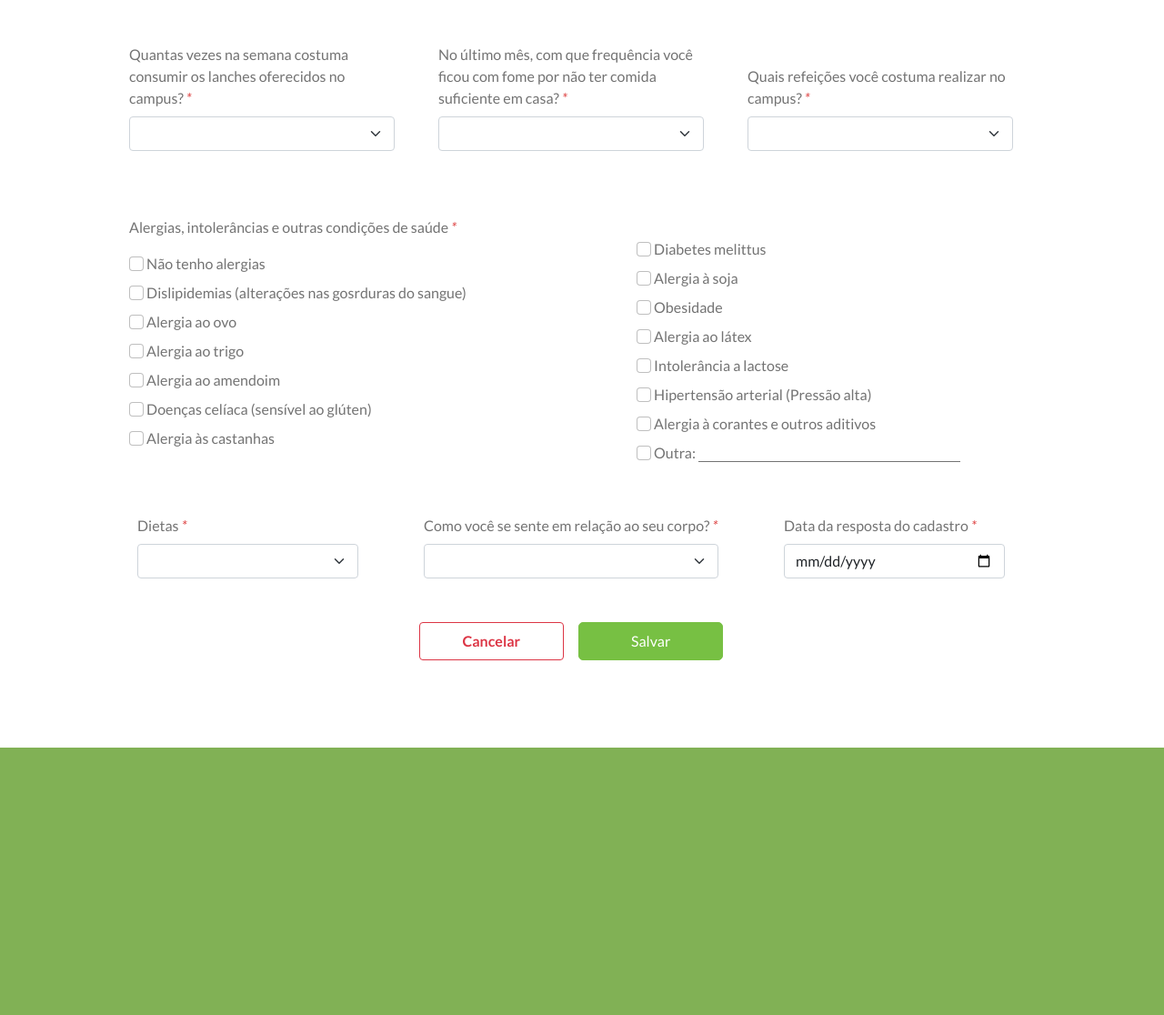
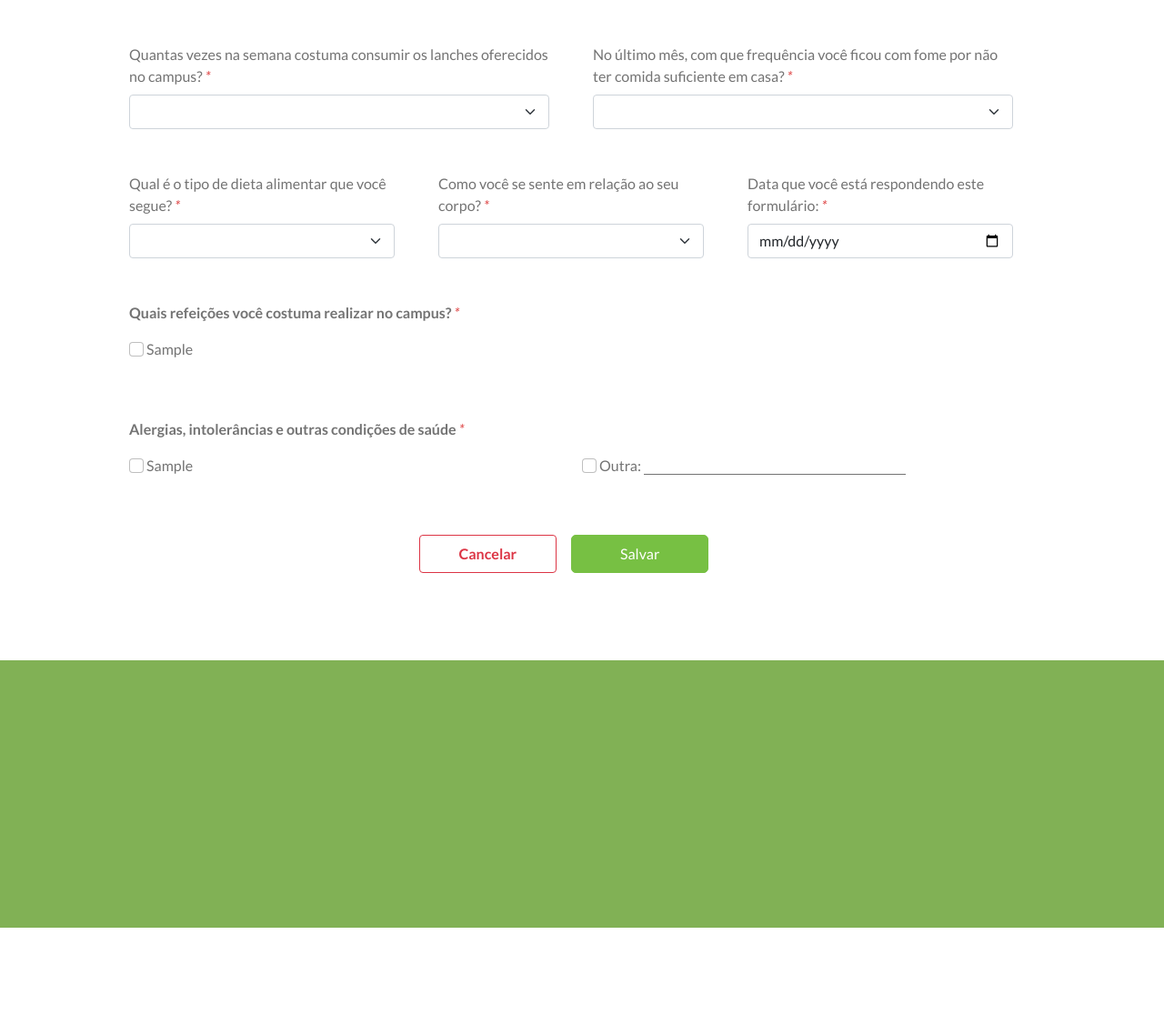
Before and after one commit to letyciap/NutrIF, a CodeIgniter app: page /NutrIF/index.php/aluno/cadastro in a window 1280 px wide. Shown: the part 622-1738 px from the top of the page at 91% size. After the commit the page ends 1642 px from the top, so only its background shows below. Run offline with CodeIgniter, Linux system fonts and the light colour scheme; tables that the repository leaves empty or names only in its code hold one stand-in row (values such as "Sample post"); data that the repository does not hold is empty; some libraries are stand-ins or nearby versions.

Commit message:
Funcionamento do cadastro do usuário :D

```diff
--- a/application/config/routes.php
+++ b/application/config/routes.php
@@ -11,16 +11,16 @@ $route ['login'] = 'aluno/login';
 
 $route ['aluno/cadastro'] = 'usuario/cadastro';
 $route ['aluno/cadastro/editar'] = 'aluno/editar_cadastro';
-$route ['aluno/cadastro-realizado'] = 'aluno/cadastro_realizado';
+$route ['aluno/cadastro-realizado'] = 'usuario/cadastro_realizado';
 $route ['aluno/sair'] = 'aluno/sair';
 
 $route ['aluno/avaliacao'] = 'avaliacao/index';
 $route ['aluno/avaliacao-realizada'] = 'avaliacao/avaliacao_realizada';
-$route ['aluno/estatisticas'] = 'aluno/estatisticas';
+
 
 $route ['avaliacao/estatisticas'] = 'avaliacao/estatisticas';
 
-$route ['aluno/cadastro/salvar'] = 'Usuario/salvarDados';
+$route ['aluno/cadastro/salvar'] = 'Usuario/salvar';
 
 $route ['alergias/listar'] = 'Alergia/listar';
 $route ['alergias/salvar'] = 'Alergia/salvar';
--- a/application/controllers/Usuario.php
+++ b/application/controllers/Usuario.php
@@ -3,13 +3,16 @@ defined('BASEPATH') OR exit('No direct script access allowed');
 
 class Usuario extends CI_Controller {
 
-    public function cadastro()
-  	{
+  public function cadastro() {
+
     $this->load->model('Dieta_model');
     $dados["dietas"] = $this->Dieta_model->recuperarTodos();
 
     $this->load->model('Etnia_model');
     $dados["etnias"] = $this->Etnia_model->recuperarTodos();
+
+    $this->load->model('Alergia_model');
+    $dados["alergias"] = $this->Alergia_model->recuperarTodos();
 
     $this->load->model('Campus_model');
     $dados["campus"] = $this->Campus_model->recuperarTodos();
@@ -26,29 +29,35 @@ class Usuario extends CI_Controller {
     $this->load->model('FrequenciaFome_model');
     $dados["frequenciafome"] = $this->FrequenciaFome_model->recuperarTodos();
 
+    $this->load->model('TipoRefeicao_model');
+    $dados["tiporefeicao"] = $this->TipoRefeicao_model->recuperarTodos();
+
     $this->load->view('aluno/cadastro-aluno', $dados);
     $this->load->view('footer');
   }
 
-    public function salvarDados(){
+  public function salvar() {
     $this->load->model('Usuario_model');
 
-        $this->Usuario_model->matricula = $_POST['matricula'];
-        $this->Usuario_model->usuario = $_POST['usuario'];
-        $this->Usuario_model->senha = $_POST['senha'];
-        $this->Usuario_model->codcampus = $_POST['codcampus'];
-        $this->Usuario_model->datanascimento = $_POST['datanascimento'];
-        $this->Usuario_model->datacadastro = $_POST['datacadastro'];
-        $this->Usuario_model->codgenero = $_POST['codgenero'];
-        $this->Usuario_model->codeetnia = $_POST['codeetnia'];
-        $this->Usuario_model->altura = $_POST['altura'];
-        $this->Usuario_model->peso = $_POST['peso'];
-        $this->Usuario_model->freqconsumocampus = $_POST['freqconsumocampus'];
-        $this->Usuario_model->coddieta = $_POST['coddieta'];
-        $this->Usuario_model->codsatisfacaocorpo = $_POST['codsatisfacaocorpo'];
-        $this->Usuario_model->codfrequenciafome = $_POST['codfrequenciafome'];
+    $this->Usuario_model->matricula = $this->input->post('matricula');
+    $this->Usuario_model->usuario = $this->input->post('usuario');
+    $this->Usuario_model->senha = $this->input->post('senha');
+    $this->Usuario_model->codcampus = $this->input->post('codcampus');
+    $this->Usuario_model->datanascimento = $this->input->post('datanascimento');
+    $this->Usuario_model->datacadastro = $this->input->post('datacadastro');
+    $this->Usuario_model->codgenero = $this->input->post('codgenero');
+    $this->Usuario_model->codeetnia = $this->input->post('codeetnia');
+    $this->Usuario_model->altura = $this->input->post('altura');
+    $this->Usuario_model->peso = $this->input->post('peso');
+    $this->Usuario_model->codfreqconsumocampus = $this->input->post('codfreqconsumocampus');
+    $this->Usuario_model->coddieta = $this->input->post('coddieta');
+    $this->Usuario_model->codsatisfacaocorpo = $this->input->post('codsatisfacaocorpo');
+    $this->Usuario_model->codfrequenciafome = $this->input->post('codfrequenciafome');
+    $this->Usuario_model->outraalergia = $this->input->post('outraalergia');
 
     $this->Usuario_model->inserir();
+
+    redirect('aluno/cadastro-realizado');
   }
 
   function listar() {
@@ -61,4 +70,12 @@ class Usuario extends CI_Controller {
 
     $this->load->view('admin/footer');
   }
+
+  public function cadastro_realizado()
+  	{
+    $this->load->view('aluno/cadastro-realizado');
+    $this->load->view('footer');
   	}
+
+
+}
--- a/application/views/aluno/cadastro-aluno.php
+++ b/application/views/aluno/cadastro-aluno.php
@@ -99,17 +99,11 @@
 
               <div class="col-lg-6 col-12 ">
                 <label class="form-label">Campus <i>*</i></label>
-                  <select class="form-select form-control"  id="campus" name="campus" required>
+                <select class="form-select form-control"  id="codcampus" name="codcampus" required>
                   <option selected></option>
-                    <?php
-                      $c_campus = 0;
-                      foreach ($campus as $campus) {
-                    ?>
+                  <?php foreach ($campus as $campus):?>
                     <option value="<?= $campus->codcampus; ?>">IFRN - Campus <?= $campus->campus; ?></option>
-                    <?php
-                        $c_campus++;
-                      }
-                    ?>
+                  <?php endforeach;?>
 
                 </select>
                 <div class="invalid-feedback">Inválido.</div>
@@ -124,35 +118,22 @@
 
               <div class="col-lg-6 col-12 ">
                 <label for="gen" class="form-label">Gênero <i>*</i></label>
-                  <select class="form-select form-control" id="genero" name="genero" required>
+                <select class="form-select form-control" id="codgenero" name="codgenero" required>
                   <option selected></option>
-                    <?php
-                      $c_genero = 0;
-                      foreach ($generos as $genero) {
-                    ?>
+                  <?php foreach ($generos as $genero): ?>
                     <option value="<?= $genero->codgenero; ?>"><?= $genero->genero; ?></option>
-                    <?php
-                        $c_genero++;
-                      }
-                    ?>
+                  <?php endforeach;?>
                 </select>
                 <div class="invalid-feedback">Inválido.</div>
               </div>
 
               <div class="col-lg-6 col-12 ">
                 <label class="form-label">Etnia <i>*</i></label>
-                  <select class="form-select form-control" id="etnia" name="etnia" required>
+                <select class="form-select form-control" id="codeetnia" name="codeetnia" required>
                   <option selected></option>
-                    <?php
-                      $c_etnia = 0;
-                      foreach ($etnia as $etnia) {
-                    ?>
-                    <option value="<?= $etnia->codeetnia; ?>"> <?= $etnia->etnia; ?></option>
-                    <?php
-                        $c_etnia++;
-                      }
-                    ?>
-
+                  <?php foreach ($etnias as $etnia): ?>
+                    <option value="<?= $etnia->codetnia; ?>"> <?= $etnia->etnia; ?> </option>
+                  <?php endforeach;?>
                 </select>
                 <div class="invalid-feedback">Inválido.</div>
               </div>
@@ -161,7 +142,7 @@
 
                 <div class="col-5 ">
                   <label for="alt" class="form-label">Altura (m)  <i>*</i></label>
-                      <input type="number" class="form-control" id="altura" name="altura" required>
+                    <input type="number" class="form-control" step="0.01" id="altura" name="altura" required>
                   <div class="invalid-feedback">Inválido.</div>
                 </div>
 
@@ -169,15 +150,15 @@
 
                 <div class="col-5 ">
                   <label class="form-label">Peso (Kg) <i>*</i></label>
-                    <input type="number" class="form-control" id="peso" name="peso" required>
+                  <input type="number" class="form-control" step="0.01" id="peso" name="peso" required>
                   <div class="invalid-feedback">Inválido.</div>
                 </div>
 
               </div>
 
-                <div class="col-lg-4 col-12 ">
+              <div class="col-lg-6 col-12 ">
                 <label class="form-label"> Quantas vezes na semana costuma consumir os lanches oferecidos no campus? <i>*</i></label>
-                  <select class="form-select" id="freqconsumocampus" name="freqconsumocampus" required>
+                <select class="form-select" id="codfreqconsumocampus" name="codfreqconsumocampus" required>
                   <option value=""></option>
                   <?php
                     $c_freqconsumocampus = 0;
@@ -192,9 +173,9 @@
                 <div class="invalid-feedback">Inválido.</div>
               </div>
 
-                <div class="col-lg-4 col-12 ">
+              <div class="col-lg-6 col-12 ">
                 <label for="ultimo" class="form-label">No último mês, com que frequência você ficou com fome por não ter comida suficiente em casa? <i>*</i></label>
-                  <select class="form-select" id="frequenciafome" name="frequenciafome" required>
+                <select class="form-select" id="codfrequenciafome" name="codfrequenciafome" required>
                   <option value=""></option>
                   <?php
                     $c_frequenciafome = 0;
@@ -209,7 +190,37 @@
                 <div class="invalid-feedback">Inválido.</div>
               </div>
 
-                <div class="col-lg-4 col-12 py-4">
+              <div class="col-lg-4 col-12">
+                <label class="form-label">Qual é o tipo de dieta alimentar que você segue? <i>*</i></label>
+                <select class="form-select" id="coddieta" name="coddieta" required>
+                  <option value=""></option>
+
+                  <?php foreach ($dietas as $dieta): ?>
+                    <option value="<?= $dieta->coddieta; ?>"><?= $dieta->dieta; ?></option>
+                  <?php endforeach; ?>
+
+                  </select>
+                <div class="invalid-feedback">Inválido.</div>
+              </div>
+
+              <div class="col-lg-4 col-12">
+                <label for="sentircorpo" class="form-label">Como você se sente em relação ao seu corpo? <i>*</i></label>
+                <select class="form-select" id="codsatisfacaocorpo" name="codsatisfacaocorpo" required>
+                  <option value=""></option>
+                  <?php foreach ($satisfacaocorpo as $satisfacaocorpo): ?>
+                    <option value="<?= $satisfacaocorpo->codsatisfacaocorpo; ?>"><?= $satisfacaocorpo->satisfacaocorpo; ?></option>
+                  <?php endforeach; ?>
+                </select>
+                <div class="invalid-feedback">Inválido.</div>
+              </div>
+
+              <div class="col-lg-4 col-12">
+                <label class="form-label">Data que você está respondendo este formulário: <i>*</i></label>
+                <input type="date" class="form-control" id="datacadastro" name="datacadastro" required>
+                <div class="invalid-feedback">Inválido.</div>
+              </div>
+
+              <!-- <div class="col-lg-4 col-12 py-4">
                 <label for="refeicao" class="form-label">Quais refeições você costuma realizar no campus? <i>*</i></label>
                 <select class="form-select" id="campuss" name="campuss" required>
                   <option value=""></option>
@@ -222,12 +233,45 @@
                   <option value="62">Nenhuma das anteriores</option>
                 </select>
                 <div class="invalid-feedback">Inválido.</div>
+              </div>  -->
+
+              <div class="col-lg-12">
+                <label  class='mb-3'><b>Quais refeições você costuma realizar no campus?</b> <i>*</i></label>
+
+                <div class="mb-2 row">
+                  <?php foreach ($tiporefeicao as $tiporefeicao): ?>
+                    <div class="mb-2 col-lg-6 col-12">
+                      <input type="checkbox" class="form-check-input" id="codtiporefeicao" name="codtiporefeicao" value="<?= $tiporefeicao->codtiporefeicao; ?>">
+                      <label class="form-check-label" for="não-ale"><?= $tiporefeicao->tiporefeicao; ?></label>
+                    </div>
+                  <?php endforeach; ?>
                 </div>
 
-                <div class="col-lg-6">
-                  <label  class='mb-3'>Alergias, intolerâncias e outras condições de saúde <i>*</i></label>
 
-                  <div class="mb-2">
+              </div>
+
+
+
+              <div class="col-lg-12">
+                <label  class='mb-3'><b>Alergias, intolerâncias e outras condições de saúde</b> <i>*</i></label>
+
+                <div class="mb-2 row">
+                  <?php foreach ($alergias as $alergia): ?>
+                    <div class="mb-2 col-lg-6 col-12">
+                      <input type="checkbox" class="form-check-input" id="codalergia" name="codalergia" value="<?= $alergia->codalergia; ?>">
+                      <label class="form-check-label" for="não-ale"><?= $alergia->alergia; ?></label>
+                    </div>
+                  <?php endforeach; ?>
+                    <div class="mb-2 col-lg-6 col-12">
+                      <input type="checkbox" class="form-check-input" id="outra-alergia" name="outra-alergia">
+                      <label class="form-check-label" for="ale-outra">Outra:</label>
+                      <input type="text" class="outra-linha" id="outraalergia" name="outraalergia">
+                      <div class="invalid-feedback">Inválido.</div>
+                    </div>
+
+                </div>
+
+                <!-- <div class="mb-2">
                   <input type="checkbox" class="form-check-input" id="sem-alergia" name="sem-alergia">
                   <label class="form-check-label" for="não-ale">Não tenho alergias</label>
                   <div class="invalid-feedback">Inválido.</div>
@@ -267,11 +311,11 @@
                   <input type="checkbox" class="form-check-input" id="alergia-castanha" name="alergia-castanha">
                   <label class="form-check-label" for="ale-casta">Alergia às castanhas</label>
                   <div class="invalid-feedback">Inválido.</div>
-                  </div>
+                </div> -->
 
               </div>
 
-                <div class="col-lg-6">
+              <!-- <div class="col-lg-4">
                 <label class='mb-3'> </label>
 
                 <div class="mb-2 mx-5" >
@@ -323,55 +367,7 @@
                   <div class="invalid-feedback">Inválido.</div>
                 </div>
 
-                </div>
-
-                <div class="d-flex justify-content-center">
-
-                <div class="col-lg-3 col-12 mx-4">
-                  <label class="form-label">Dietas <i>*</i></label>
-                  <select class="form-select" id="coddieta" name="coddieta" required>
-                    <option value=""></option>
-                    <?php
-                      $c_dieta = 0;
-                      foreach ($dietas as $dieta) {
-                    ?>
-                    <option value="<?= $dieta->coddieta; ?>"><?= $dieta->dieta; ?></option>
-                    <?php
-                        $c_dieta++;
-                      }
-                    ?>
-                   </select>
-                  <div class="invalid-feedback">Inválido.</div>
-                </div>
-
-                <div class="col-lg-4 col-12 mx-5">
-                  <label for="sentircorpo" class="form-label">Como você se sente em relação ao seu corpo? <i>*</i></label>
-                  <select class="form-select" id="codsatisfacaocorpo" name="codsatisfacaocorpo" required>
-                    <option value=""></option>
-                    <?php
-                      $c_satisfacaocorpo = 0;
-                      foreach ($satisfacaocorpo as $satisfacaocorpo) {
-                    ?>
-                    <option value="<?= $satisfacaocorpo->codsatisfacaocorpo; ?>"><?= $satisfacaocorpo->satisfacaocorpo; ?></option>
-                    <?php
-                        $c_satisfacaocorpo++;
-                      }
-                    ?>
-
-                  </select>
-                  <div class="invalid-feedback">Inválido.</div>
-                </div>
-
-                <div class="col-lg-3 col-12 mx-4">
-                  <label class="form-label">Data da resposta do cadastro <i>*</i></label>
-                  <input type="date" class="form-control" id="datacadastro" name="datacadastro" required>
-                  <div class="invalid-feedback">Inválido.</div>
-                </div>
-
-              </div>
-
-                </div>
-
+              </div> -->
 
               <div class="col-12 mt-5 row justify-content-center gx-3">
                 <div class="col-lg-2 col-6">
--- a/application/views/avaliacoes/avaliacao-realizada.php
+++ b/application/views/avaliacoes/avaliacao-realizada.php
@@ -6,6 +6,6 @@
   </div>
 </div>
 <div class="text-center">
-<a  href="" class="btn btn-outline-success me-3"><b> Página Inicial</b></a>
-<a  href="" class="btn btn-outline-success me-3"><b>Estatísticas</b></a>
+<a  href="<?=base_url();?>aluno" class="btn btn-outline-success me-3"><b> Página Inicial</b></a>
+<a  href="<?=base_url();?>avaliacao/estatisticas" class="btn btn-outline-success me-3"><b>Estatísticas</b></a>
 </div>
```
Also changed, not shown: application/controllers/Aluno.php (+0 -7 lines), application/models/Usuario_model.php (+4 -4 lines), application/views/aluno/cadastro-realizado.php (+75 -2 lines), application/views/login.php (+8 -2 lines). Lines whose indentation alone changed are shown as unchanged.
